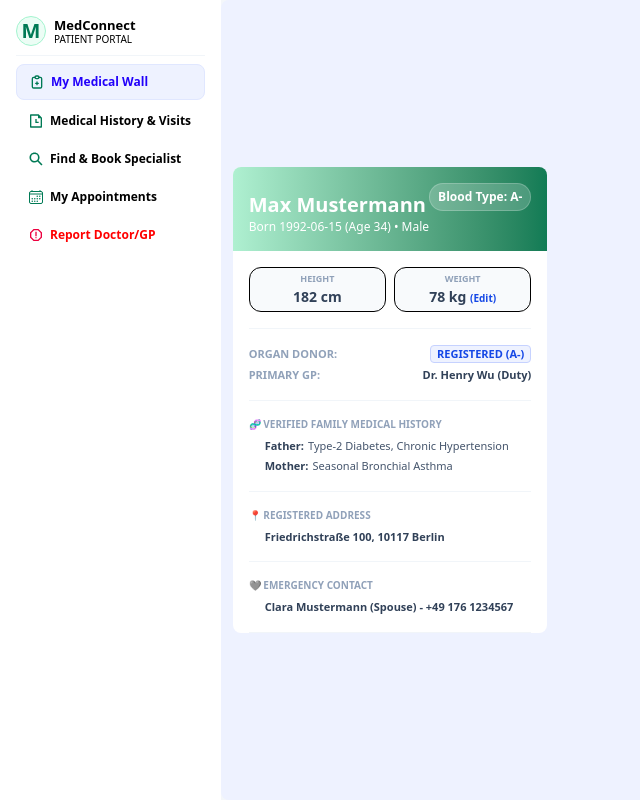
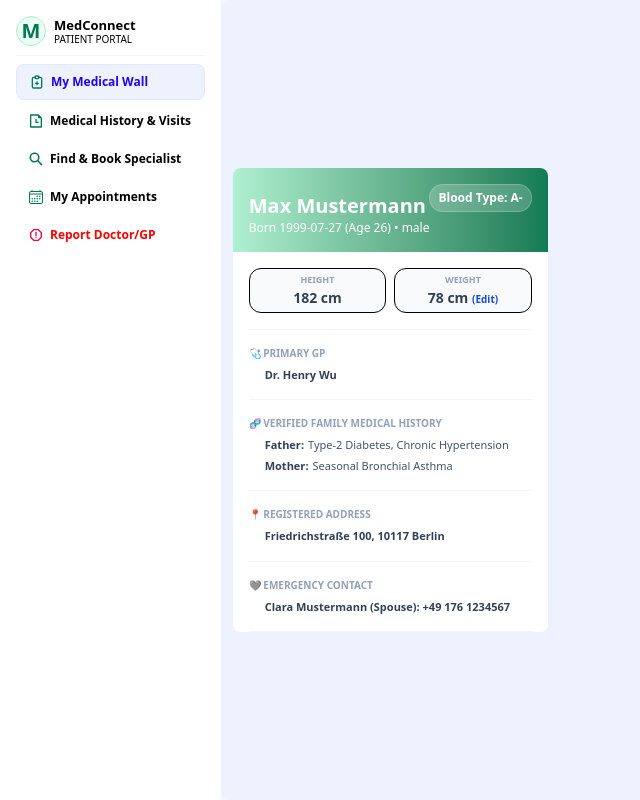
Before and after one commit to mohamad-alkaadi/medconnect, a Next.js app: page /patient/medical-wall in a window 1280 px wide. Shown: the whole page, without its empty margins (0-640 px from the left). Built offline with nearby package versions, Linux system fonts and the light colour scheme.

Commit message:
main info card finished

```diff
--- a/app/patient/medical-wall/page.tsx
+++ b/app/patient/medical-wall/page.tsx
@@ -1,81 +1,9 @@
+import MainInfoCard from "@/components/medical-wall/main-info-card/MainInfoCard";
+
 const page = () => {
   return (
     <div className="h-screen flex justify-start items-center space-x-1.5 bg-[#eef2ff] pl-3 py-1.5 rounded-lg">
-      <div className="bg-white rounded-lg">
-        <div className="rounded-t-lg flex bg-gradient-to-r px-4 pb-4 from-[#aff0d1] to-[#107b55] text-white">
-          <div className="flex flex-col mt-6">
-            <p className="font-bold text-xl">Max Mustermann</p>
-            <p className="text-xs font-[400]">
-              Born 1992-06-15 (Age 34) • Male
-            </p>
-          </div>
-          <p className="mt-4 px-2 py-1 border border-white/20 rounded-full h-fit text-[12px] font-bold bg-white/20">
-            Blood Type: A-
-          </p>
-        </div>
-        <div className="flex mx-4 justify-center space-x-2 py-4 border-b border-slate-100">
-          <div className="flex flex-col justify-center items-center py-1 w-full bg-slate-50 border border-slate-150 rounded-xl">
-            <p className="text-[9px] text-slate-400 uppercase font-bold">
-              Height
-            </p>
-            <p className="font-bold text-[14px] text-slate-700">182 cm</p>
-          </div>
-          <div className="flex flex-col justify-center items-center py-1 w-full bg-slate-50 border border-slate-150 rounded-xl">
-            <p className="text-[9px] text-slate-400 uppercase font-bold">
-              Weight
-            </p>
-            <p className="font-bold text-[14px] text-slate-700">
-              78 kg{" "}
-              <button className="text-blue-700 text-[10px] hover:underline cursor-pointer">
-                (Edit)
-              </button>
-            </p>
-          </div>
-        </div>
-        <div className="mx-4 flex flex-col space-y-1 py-4 border-b border-slate-100">
-          <div className="flex justify-between items-center text-[11px]">
-            <p className="text-slate-400 font-bold">ORGAN DONOR:</p>
-            <p className="px-1.5 py-0.2 rounded-sm border border-indigo-200 text-blue-700 bg-indigo-50 font-bold ">
-              REGISTERED (A-)
-            </p>
-          </div>
-          <div className="flex justify-between items-center text-[11px]">
-            <p className="text-slate-400 font-bold">PRIMARY GP:</p>
-            <p className="font-bold text-slate-700">Dr. Henry Wu (Duty)</p>
-          </div>
-        </div>
-        <div className="mx-4 flex flex-col space-y-1 py-4 border-b border-slate-100">
-          <p className="text-[10px] uppercase text-slate-400 font-black mb-1.5">
-            🧬 Verified Family Medical History
-          </p>
-          <div className="ml-4 flex items-center space-x-1 text-[11px]">
-            <p className="text-slate-700 font-bold">Father:</p>
-            <p className="text-slate-600">
-              Type-2 Diabetes, Chronic Hypertension
-            </p>
-          </div>
-          <div className="ml-4 flex items-center space-x-1 text-[11px]">
-            <p className="text-slate-700 font-bold">Mother:</p>
-            <p className="text-slate-600">Seasonal Bronchial Asthma</p>
-          </div>
-        </div>
-        <div className="mx-4 flex flex-col space-y-1 py-4 border-b border-slate-100">
-          <p className="text-[10px] uppercase text-slate-400 font-black mb-1.5">
-            📍 Registered Address
-          </p>
-          <p className="ml-4 text-slate-700 font-bold text-[11px]">
-            Friedrichstraße 100, 10117 Berlin
-          </p>
-        </div>
-        <div className="mx-4 flex flex-col space-y-1 py-4 border-b border-slate-100">
-          <p className="text-[10px] uppercase text-slate-400 font-black mb-1.5">
-            🩶 Emergency Contact
-          </p>
-          <p className="ml-4 text-slate-700 font-bold text-[11px]">
-            Clara Mustermann (Spouse) - +49 176 1234567
-          </p>
-        </div>
-      </div>
+      <MainInfoCard />
     </div>
   );
 };
--- /dev/null
+++ b/components/medical-wall/main-info-card/AdditionalInfoTitleAndParagraph.tsx
@@ -0,0 +1,20 @@
+import React from "react";
+
+const AdditionalInfoTitleAndParagraph = ({
+  title,
+  paragraph,
+}: {
+  title: string;
+  paragraph: string;
+}) => {
+  return (
+    <div className="mx-4 flex flex-col space-y-1 py-4 border-b border-slate-100">
+      <p className="text-[10px] uppercase text-slate-400 font-black mb-1.5">
+        {title}
+      </p>
+      <p className="ml-4 text-slate-700 font-bold text-[11px]">{paragraph}</p>
+    </div>
+  );
+};
+
+export default AdditionalInfoTitleAndParagraph;
--- /dev/null
+++ b/components/medical-wall/main-info-card/BodyStatus.tsx
@@ -0,0 +1,16 @@
+import BodyStatusCard from "./BodyStatusCard";
+
+const BodyStatus = ({ height, weight }: { height: number; weight: number }) => {
+  return (
+    <div className="flex mx-4 justify-center space-x-2 py-4 border-b border-slate-100">
+      <BodyStatusCard title="height" value={height} />
+      <BodyStatusCard title="weight" value={weight}>
+        <button className="text-blue-700 text-[10px] hover:underline cursor-pointer">
+          (Edit)
+        </button>
+      </BodyStatusCard>
+    </div>
+  );
+};
+
+export default BodyStatus;
--- /dev/null
+++ b/components/medical-wall/main-info-card/BodyStatusCard.tsx
@@ -0,0 +1,22 @@
+import React, { ReactNode } from "react";
+
+const BodyStatusCard = ({
+  value,
+  title,
+  children,
+}: {
+  value: number;
+  title: string;
+  children?: ReactNode;
+}) => {
+  return (
+    <div className="flex flex-col justify-center items-center py-1 w-full bg-slate-50 border border-slate-150 rounded-xl">
+      <p className="text-[9px] text-slate-400 uppercase font-bold">{title}</p>
+      <p className="font-bold text-[14px] text-slate-700">
+        {value} cm {children}
+      </p>
+    </div>
+  );
+};
+
+export default BodyStatusCard;
--- /dev/null
+++ b/components/medical-wall/main-info-card/CardHeader.tsx
@@ -0,0 +1,29 @@
+import { calculateAge } from "@/utils/dateFunctions";
+
+const CardHeader = ({
+  name,
+  dateOfBirth,
+  gender,
+  bloodType,
+}: {
+  name: string;
+  dateOfBirth: string;
+  gender: string;
+  bloodType: string;
+}) => {
+  return (
+    <div className="rounded-t-lg flex bg-gradient-to-r px-4 pb-4 from-[#aff0d1] to-[#107b55] text-white">
+      <div className="flex flex-col mt-6">
+        <p className="font-bold text-xl">{name}</p>
+        <p className="text-xs font-normal">
+          Born {dateOfBirth} (Age {calculateAge(dateOfBirth)}) • {gender}
+        </p>
+      </div>
+      <p className="mt-4 px-2 py-1 border border-white/20 rounded-full h-fit text-[12px] font-bold bg-white/20">
+        Blood Type: {bloodType}
+      </p>
+    </div>
+  );
+};
+
+export default CardHeader;
--- /dev/null
+++ b/components/medical-wall/main-info-card/FamilyMedicalHistory.tsx
@@ -0,0 +1,30 @@
+import React from "react";
+import FamilyMedicalParent from "./FamilyMedicalParent";
+
+type parentsDiseasesType = {
+  parent: string;
+  diseases: string[];
+}[];
+const FamilyMedicalHistory = ({
+  parentsDiseases,
+}: {
+  parentsDiseases: parentsDiseasesType;
+}) => {
+  return (
+    <div className="mx-4 flex flex-col space-y-1 py-4 border-b border-slate-100">
+      <p className="text-[10px] uppercase text-slate-400 font-black mb-1.5">
+        🧬 Verified Family Medical History
+      </p>
+      {parentsDiseases &&
+        parentsDiseases.map((item, index) => (
+          <FamilyMedicalParent
+            key={index}
+            parent={item.parent}
+            diseases={item.diseases}
+          />
+        ))}
+    </div>
+  );
+};
+
+export default FamilyMedicalHistory;
--- /dev/null
+++ b/components/medical-wall/main-info-card/FamilyMedicalParent.tsx
@@ -0,0 +1,16 @@
+const FamilyMedicalParent = ({
+  parent,
+  diseases,
+}: {
+  parent: string;
+  diseases: string[];
+}) => {
+  return (
+    <div className="ml-4 flex items-center space-x-1 text-[11px]">
+      <p className="text-slate-700 font-bold capitalize">{parent}:</p>
+      <p className="text-slate-600">{diseases.join(", ")}</p>
+    </div>
+  );
+};
+
+export default FamilyMedicalParent;
--- /dev/null
+++ b/components/medical-wall/main-info-card/MainInfoCard.tsx
@@ -0,0 +1,43 @@
+import CardHeader from "./CardHeader";
+import BodyStatus from "./BodyStatus";
+import FamilyMedicalHistory from "./FamilyMedicalHistory";
+import AdditionalInfoTitleAndParagraph from "./AdditionalInfoTitleAndParagraph";
+const MainInfoCard = () => {
+  return (
+    <div className="bg-white rounded-lg">
+      <CardHeader
+        name={"Max Mustermann"}
+        dateOfBirth={"1999-07-27"}
+        gender={"male"}
+        bloodType={"A-"}
+      />
+      <BodyStatus height={182} weight={78} />
+      <AdditionalInfoTitleAndParagraph
+        title={"🩺 PRIMARY GP"}
+        paragraph={"Dr. Henry Wu"}
+      />
+      <FamilyMedicalHistory
+        parentsDiseases={[
+          {
+            parent: "father",
+            diseases: ["Type-2 Diabetes", "Chronic Hypertension"],
+          },
+          {
+            parent: "mother",
+            diseases: ["Seasonal Bronchial Asthma"],
+          },
+        ]}
+      />
+      <AdditionalInfoTitleAndParagraph
+        title={"📍 Registered Address"}
+        paragraph={"Friedrichstraße 100, 10117 Berlin"}
+      />
+      <AdditionalInfoTitleAndParagraph
+        title={"🩶 Emergency Contact"}
+        paragraph={"Clara Mustermann (Spouse): +49 176 1234567"}
+      />
+    </div>
+  );
+};
+
+export default MainInfoCard;
--- /dev/null
+++ b/placeholder/patient/mainInfoCard.json
@@ -0,0 +1,20 @@
+{
+  "name": "Max Mustermann",
+  "bloodType": "A-",
+  "birthDate": "1992-06-15",
+  "sex": "male",
+  "height": "172",
+  "weight": "78",
+  "organDonarType": "A-",
+  "primaryGeneralPractitioner": "Henry Wu",
+  "familyHistory": {
+    "father": ["Type-2 Diabetes", "Chronic Hypertension"],
+    "mother": ["Seasonal Bronchial Asthma"]
+  },
+  "address": "Friedrichstraße 100, 10117 Berlin",
+  "emergencyContract": {
+    "name": "Clara Mustermann",
+    "relation": "Spouse",
+    "phone": "+49 176 1234567"
+  }
+}
--- /dev/null
+++ b/utils/dateFunctions.ts
@@ -0,0 +1,13 @@
+export const calculateAge = (birthDate: string) => {
+  const convertedBirthDate = new Date(birthDate);
+  const today = new Date();
+
+  let age = today.getFullYear() - convertedBirthDate.getFullYear();
+  const monthDifference = today.getMonth() - convertedBirthDate.getMonth();
+  const dayDifference = () => today.getDate() - convertedBirthDate.getDate();
+
+  if (monthDifference < 0 || (monthDifference === 0 && dayDifference() < 0))
+    return --age;
+
+  return age;
+};
```
